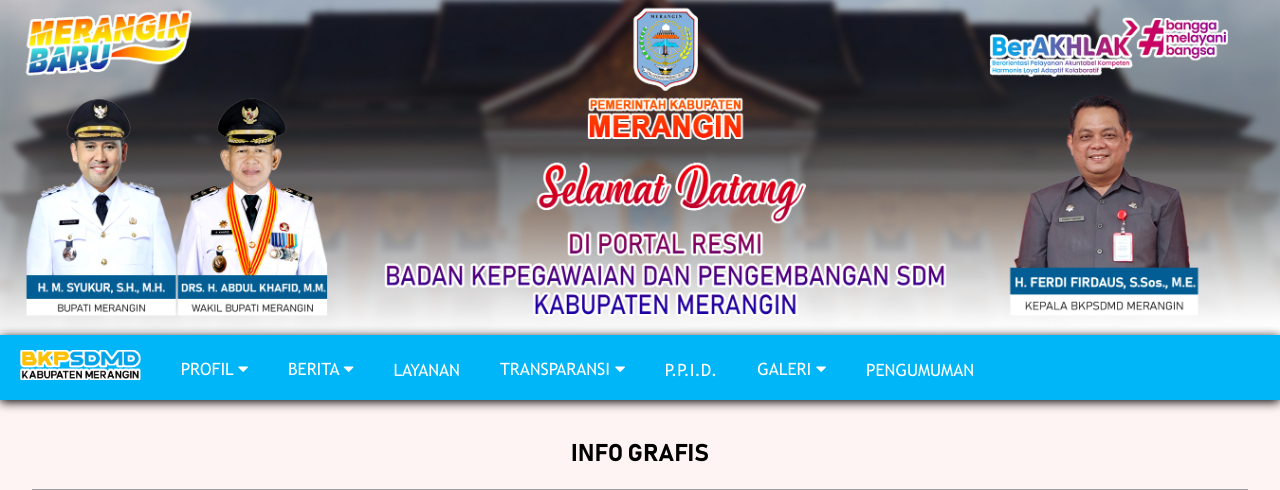
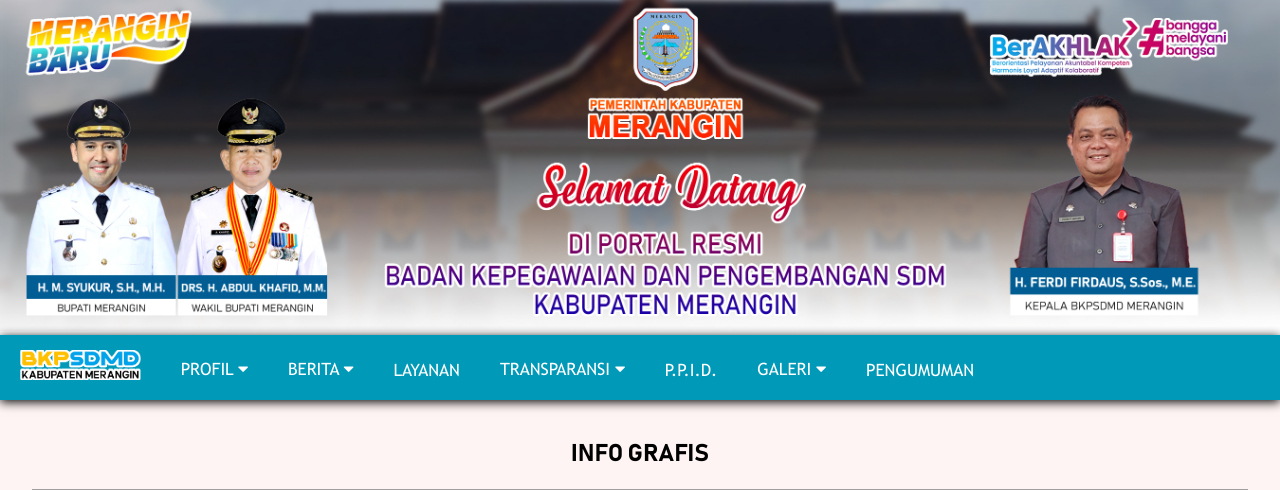
Before and after one commit to rendhiardianto/bkpsdmd-merangin, a PHP site: page / in a window 1280 px wide. Shown: the top 490 px of the page. Run offline with PHP 8.4, Linux system fonts and the light colour scheme; some web fonts are replaced; grey boxes are pictures that could not be loaded.

Commit message:
Update navbar color and carousel interval
Changed the navbar background color from #00B6F8 to #0099B8 and added a box shadow to .navRight. Also reduced the carousel interval from 5000ms to 3000ms for a faster slide transition.

```diff
--- a/index.css
+++ b/index.css
@@ -38,7 +38,7 @@ body {
 .topnav {
   position: sticky;
   top: 0;
-  background-color: #00B6F8;
+  background-color: #0099B8;
   height: 65px;
   box-shadow: 0px 2px 10px 0px black;
   font-family: Trebuchet;
@@ -56,8 +56,8 @@ body {
 .navRight {
 	padding-top: 0px;
 	padding-bottom: 0px;
-	background-color: #00B6F8;
-
+	background-color: #0099B8;
+	box-shadow: 0px 2px 10px 0px black;
 }
 .navRight a {
   float: left;
--- a/index.html
+++ b/index.html
@@ -278,7 +278,7 @@ function carousel() {
     myIndex++;
     if (myIndex > x.length) {myIndex = 1}
     x[myIndex-1].style.display = "block";
-    setTimeout(carousel, 5000);
+    setTimeout(carousel, 3000);
 }
 </script>
 </body>
```
